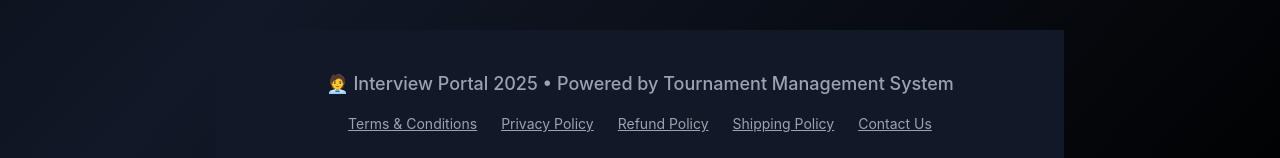
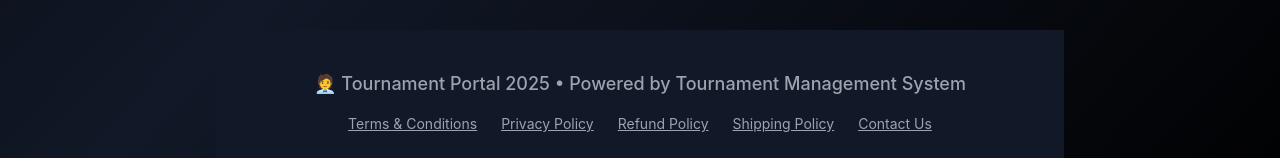
Before and after one commit to niravkagathara/razorpay_intigration_project_frontend, a React (Create React App) app: page /register in a window 1280 px wide. Shown: the part 1078-1236 px from the top of the page. Built offline with nearby package versions, Linux system fonts and the light colour scheme.

Commit message:
Update RegistrationForm.jsx

```diff
--- a/src/components/RegistrationForm.jsx
+++ b/src/components/RegistrationForm.jsx
@@ -307,7 +307,7 @@ const RegistrationForm = () => {
         <footer className="bg-gray-900 text-gray-400 py-10 px-4 mt-10">
   <div className="max-w-5xl mx-auto text-center">
     <p className="text-lg font-medium mb-4">
-      🧑‍💼 Interview Portal 2025 • Powered by Tournament Management System
+      🧑‍💼 Tournament Portal 2025 • Powered by Tournament Management System
     </p>
 
     <div className="flex flex-wrap justify-center gap-6 text-sm mb-6">
```
